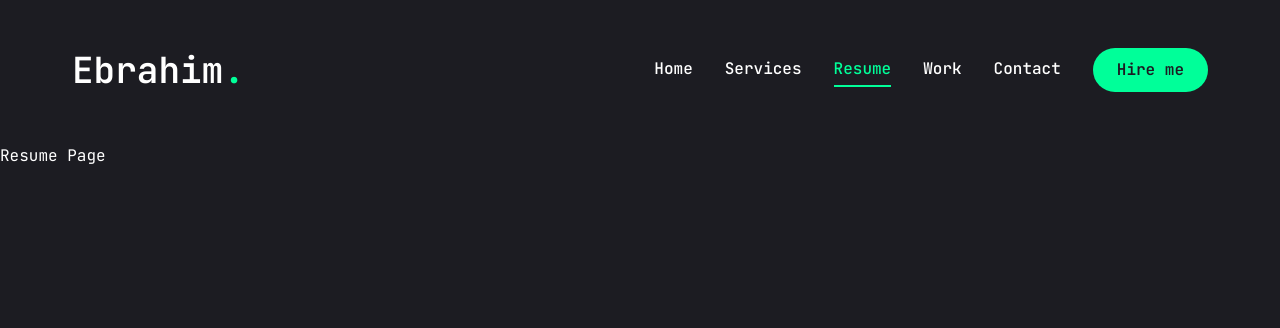
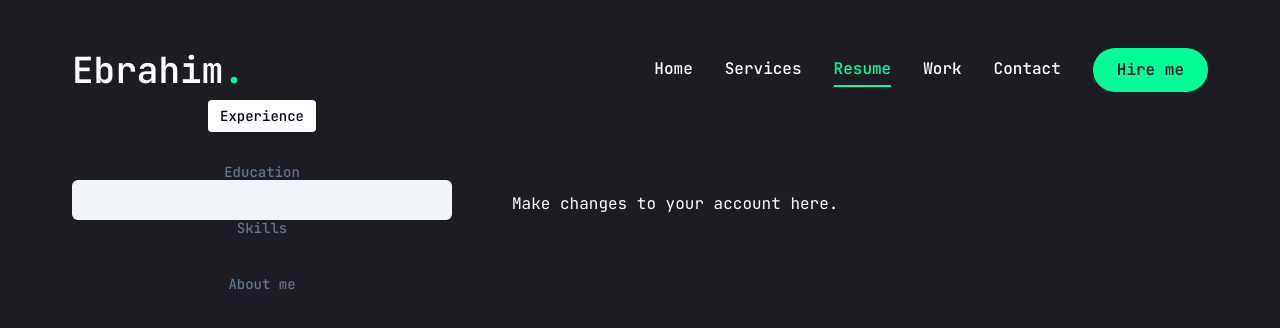
Before and after one commit to Ebrahim272/my-portfolio, a Next.js app: page /resume in a window 1280 px wide. Shown: the top 328 px of the page. Built offline with nearby package versions, Linux system fonts and the light colour scheme.

Commit message:
feat structur of resume

```diff
--- a/src/app/resume/page.tsx
+++ b/src/app/resume/page.tsx
@@ -1,5 +1,153 @@
+"use client";
+import { FaHtml5, FaCss3, FaJs, FaReact, FaNpm, FaFigma } from "react-icons/fa";
+import { SiTailwindcss, SiNextdotjs } from "react-icons/si";
+import { Tabs, TabsContent, TabsList, TabsTrigger } from "@/components/ui/tabs";
+import {
+  Tooltip,
+  TooltipContent,
+  TooltipProvider,
+  TooltipTrigger,
+} from "@/components/ui/tooltip";
+import { ScrollArea } from "@/components/ui/scroll-area";
+import { motion } from "framer-motion";
+
+const about = {
+  title: "About Me",
+  description:
+    "Lorem ipsum dolor sit amet, consectetur adipiscing elit. Sed vel velit vitae felis tempus ultricies. Integer tempor velit sed nunc consectetur, id luctus nunc consectetur. Sed placerat, mauris vel dignissim tempus, enim neque tristique mauris, in laoreet ipsum ligula in metus.",
+  info: [
+    {
+      fieldName: "Name",
+      fieldValue: "Ebrahim Hossenzada",
+    },
+    {
+      fieldName: "Phone",
+      fieldValue: "(+98) 794 574 243",
+    },
+    {
+      fieldName: "Experience",
+      fieldValue: "3+ Years",
+    },
+    {
+      fieldName: "Nationality",
+      fieldValue: "Afghan",
+    },
+    {
+      fieldName: "Email",
+      fieldValue: "ebrahim.hossenzada@gmail.com",
+    },
+    {
+      fieldName: "Freelance",
+      fieldValue: "Available",
+    },
+    {
+      fieldName: "Languages",
+      fieldValue: "Farsi, English ",
+    },
+  ],
+};
+
+// experience dat
+const experience = {
+  icon: "",
+  title: "Experience",
+  description:
+    "Lorem ipsum dolor sit amet, consectetur adipiscing elit. Sed vel velit vitae felis tempus ultricies. Integer tempor velit sed nunc consectetur, id luctus nunc consectetur. Sed placerat, mauris vel dignissim tempus, enim neque tristique mauris, in laoreet ipsum ligula in metus.",
+
+  item: [
+    {
+      companyName: "Mars Coders",
+      position: "Software Developer",
+      duration: "2023-Present",
+    },
+    {
+      companyName: "Bit Soft",
+      position: "Web Developer",
+      duration: "2022 - 2023",
+    },
+  ],
+};
+
+// education data
+const education = {
+  icon: "",
+  title: "Education",
+  description:
+    "Lorem ipsum dolor sit amet, consectetur adipiscing elit. Sed vel velit vitae felis tempus ultricies. Integer tempor velit sed nunc consectetur, id luctus nunc consectetur. Sed placerat, mauris vel dignissim tempus, enim neque tristique mauris, in laoreet ipsum ligula in metus.",
+  item: [
+    {
+      institution: "Online Course Platform",
+      degree: "Full Stack Developer",
+      duration: "2022 - 2023",
+    },
+
+    {
+      institution: "University of Afghanistan",
+      degree: "Bachelor of Computer Science",
+      duration: "2019 - 2022",
+    },
+  ],
+};
+
+// skills data
+const skills = {
+  title: "My Skills",
+  description:
+    "Lorem ipsum dolor sit amet, consectetur adipiscing elit. Sed vel velit vitae felis tempus ultricies. Integer tempor velit sed nunc consectetur, id luctus nunc consectetur. Sed placerat, mauris vel dignissim tempus, enim neque tristique mauris, in laoreet ipsum ligula in metus.",
+  skillList: [
+    {
+      skillName: "HTML5",
+      icon: <FaHtml5 />,
+    },
+    {
+      skillName: "CSS3",
+      icon: <FaCss3 />,
+    },
+    {
+      skillName: "JavaScript",
+      icon: <FaJs />,
+    },
+    {
+      skillName: "React",
+      icon: <FaReact />,
+    },
+    {
+      skillName: "Next.js",
+      icon: <SiNextdotjs />,
+    },
+    {
+      skillName: "Tailwind CSS",
+      icon: <SiTailwindcss />,
+    },
+  ],
+};
 export default function ResumePage() {
   return (
-    <div>Resume Page</div>
-  )
+    <motion.div
+      initial={{ opacity: 0 }}
+      animate={{
+        opacity: 1,
+        transition: { delay: 2.4, duration: 0.4, ease: "easeIn" },
+      }}
+      className="min-h-[80vh] flex items-center justify-center py-12 xl:py-0"
+    >
+      <div className="container mx-auto">
+        <Tabs defaultValue="experience" className="flex flex-col xl:flex-row gap-[60px]">
+          <TabsList className="flex flex-col w-full max-w-[380px] xl:mx-0 gap-6">
+            <TabsTrigger value="experience">Experience</TabsTrigger>
+            <TabsTrigger value="education">Education</TabsTrigger>
+            <TabsTrigger value="skills">Skills</TabsTrigger>
+            <TabsTrigger value="about">About me</TabsTrigger>
+          </TabsList>
+          <div className="min-h-[70vh] w-full">
+
+          <TabsContent value="experience">
+            Make changes to your account here.
+          </TabsContent>
+          <TabsContent value="education">Change your password here.</TabsContent>
+          </div>
+        </Tabs>
+      </div>
+    </motion.div>
+  );
 }
```
Also changed, not shown: 1 other file (tests, documents, lock files or other folders).
